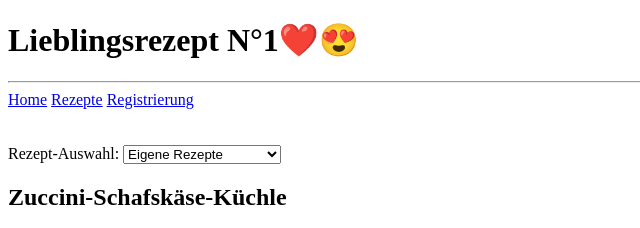
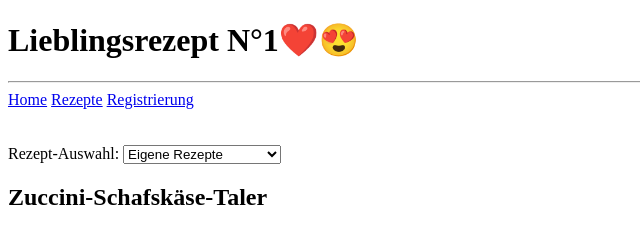
Before and after one commit to BoyKa73/Rezepte, a plain HTML site: page index.html in a window 1280 px wide. Shown: the top 228 px of the page, 0-640 px from the left. Drawn offline with Linux system fonts and the light colour scheme.

Commit message:
spelling corrected and title adjusted

```diff
--- a/index.html
+++ b/index.html
@@ -3,7 +3,7 @@
 <head>
     <meta charset="UTF-8">
     <meta name="viewport" content="width=device-width, initial-scale=1.0">
-    <title>Document</title>
+    <title>Zuccini-Schafskäse-Taler</title>
 </head>
 <body>
 
@@ -36,7 +36,7 @@
 
 
 
-        <h2>Zuccini-Schafskäse-Küchle</h2>
+        <h2>Zuccini-Schafskäse-Taler</h2>
 
         <img src=".\static\images\Zuccini-Schafskäse-Taler.jpg" width= 300 alt="Zuccini-Schafskäse-Taler">
 
@@ -119,6 +119,8 @@
       <label for="userText">Hier hast du Platz für deine eigenen Notizen:</label><br>
         <textarea name="userText" id="userText" rows="10" cols="60" placeholder="Statt der 100g Dinkelmehl verwende ich 100-120g zarte Haferflocken. Das gibt dem Taler eine fluffige Konsistenz. Anstelle des Schafskäses kann man gut veganen Schafskäse/Frischkäse od.Tofu geräuchert verwenden.Statt der 3 Eier nehme ich nur 2- das reicht vollkommen aus. Für die vegane Zubereitung sei hier Sojaquark oder Sojajoghurt mit Kala Namak empfohlen.Dann sollte man auch mehr Haferflocken oder Dinkelmehl (selbst geschrotet) hinzufügen. Als Beilage passt hier hervorragend ein Joghurt-Minz-Dip. Einfach nach dem veganen Minz-Dip in unserer Rezeptwelt-schauen oder selbst kreieren! " autocorrect=""></textarea>
 
+        <br><br>
+
         <a href="https://www.rezeptwelt.de/hauptgerichte-mit-gemuese-rezepte/zucchini-schafskaese-kuechle/77m5zhqn-1a90b-174230-4a364-icqh2s08">Hier kommst du zum Original-Rezept Zuccini-Schafskäse-Küchle</a>
 
 <hr>
```
